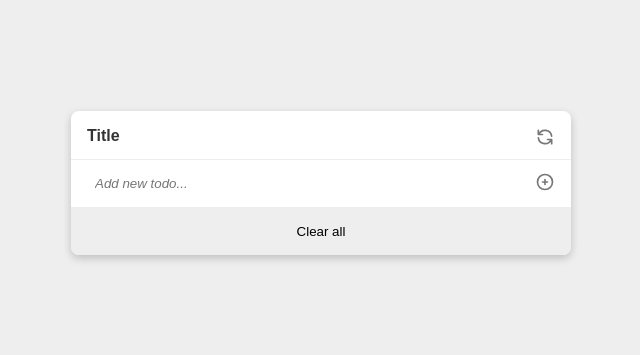
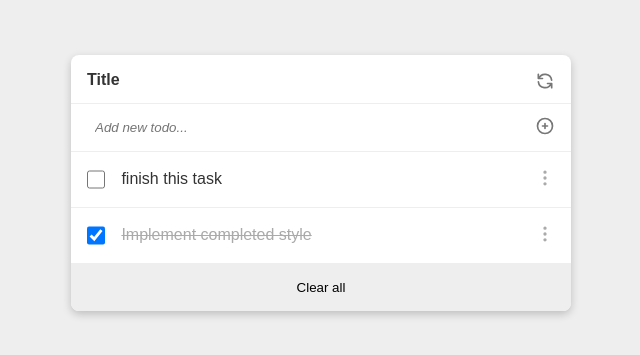
Before and after one commit to ahangarha/MV-ToDo-List, a website built with webpack: page src/index.html in a window 1280 px wide. Shown: the part 217-572 px from the top of the page, without its empty margins (319-959 px from the left). Built offline with nearby package versions, Linux system fonts and the light colour scheme.

Commit message:
populate tasks from js to html

```diff
--- a/src/index.js
+++ b/src/index.js
@@ -1 +1,19 @@
+import TodoList from './modules/todoList.js';
 import('./style.css');
+
+const todoListWrapper = document.getElementById('todo-list');
+
+const todos = [
+  {
+    index: 2,
+    description: 'finish this task',
+    completed: false,
+  },
+  {
+    index: 1,
+    description: 'Implement completed style',
+    completed: true,
+  },
+];
+
+const todoList = new TodoList(todoListWrapper, todos);
--- /dev/null
+++ b/src/modules/todoList.js
@@ -0,0 +1,53 @@
+export default class TodoList {
+  constructor(wrapper, todos = []) {
+    this.wrapper = wrapper;
+    this.todos = todos;
+    this.init();
+  }
+
+  init() {
+    this.todos.forEach((todo) => {
+      this.addTodo(todo);
+    });
+  }
+
+  addTodo(todo) {
+    const li = document.createElement('li');
+    const label = document.createElement('label');
+    const chkbox = document.createElement('input');
+
+    chkbox.setAttribute('type', 'checkbox');
+
+    if (todo.completed) {
+      chkbox.setAttribute('checked', 'checked');
+      label.classList.add('checked');
+    }
+
+    label.appendChild(chkbox);
+    label.innerHTML += todo.description;
+
+    const dragBtn = document.createElement('button');
+    dragBtn.setAttribute('type', 'button');
+    dragBtn.innerHTML = `
+    <button type="button">
+      <svg
+        class="icon"
+        fill="none"
+        stroke="currentColor"
+        viewBox="0 0 24 24"
+        xmlns="http://www.w3.org/2000/svg"
+      >
+        <path
+          stroke-linecap="round"
+          stroke-linejoin="round"
+          stroke-width="2"
+          d="M12 5v.01M12 12v.01M12 19v.01M12 6a1 1 0 110-2 1 1 0 010 2zm0 7a1 1 0 110-2 1 1 0 010 2zm0 7a1 1 0 110-2 1 1 0 010 2z"
+        ></path>
+      </svg>
+    </button>`;
+
+    li.appendChild(label);
+    li.appendChild(dragBtn);
+    this.wrapper.appendChild(li);
+  }
+}
--- a/src/style.css
+++ b/src/style.css
@@ -7,6 +7,7 @@
 :root {
   --color-primary: #333;
   --color-gray: #777;
+  --color-gray-light: #AAA;
 }
 
 a {
@@ -104,6 +105,37 @@ body {
 
 #todo-list li {
   padding: 1rem;
+  display: flex;
+  align-items: center;
+  justify-content: space-between;
+  border-bottom: 1px solid #eee;
+}
+
+#todo-list li label {
+  display: flex;
+  align-items: center;
+  gap: 1rem;
+}
+
+#todo-list li label.checked {
+  text-decoration: line-through;
+  color: var(--color-gray-light)
+}
+
+#todo-list li label input {
+  width: 1.15rem;
+  height: 1.15rem;
+}
+
+#todo-list li button {
+  border: none;
+  background: none;
+  color: var(--color-gray-light);
+  cursor: move;
+}
+
+#todo-list li button:hover {
+  color: var(--color-primary);
 }
 
 #clear-all {
```
